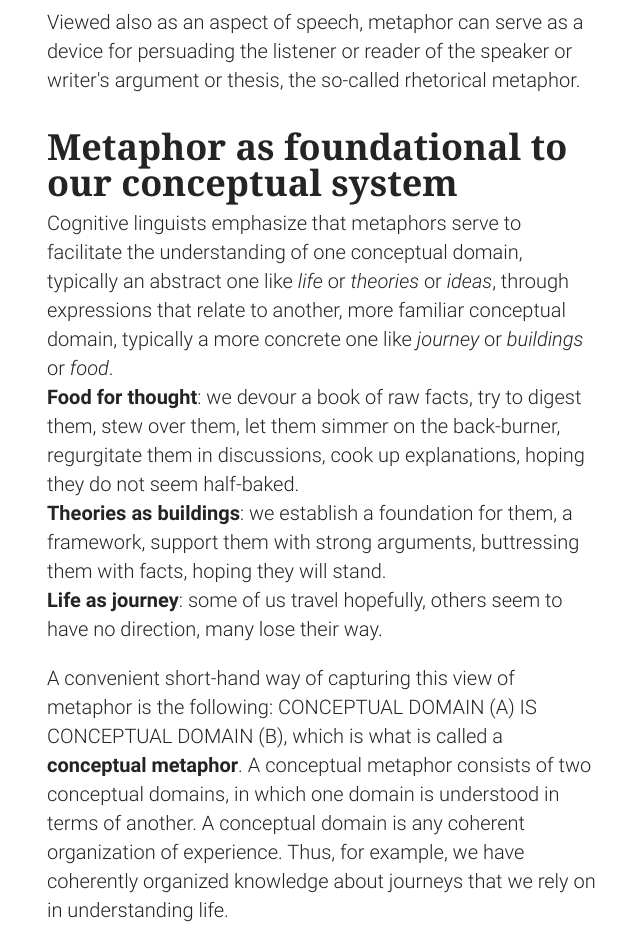
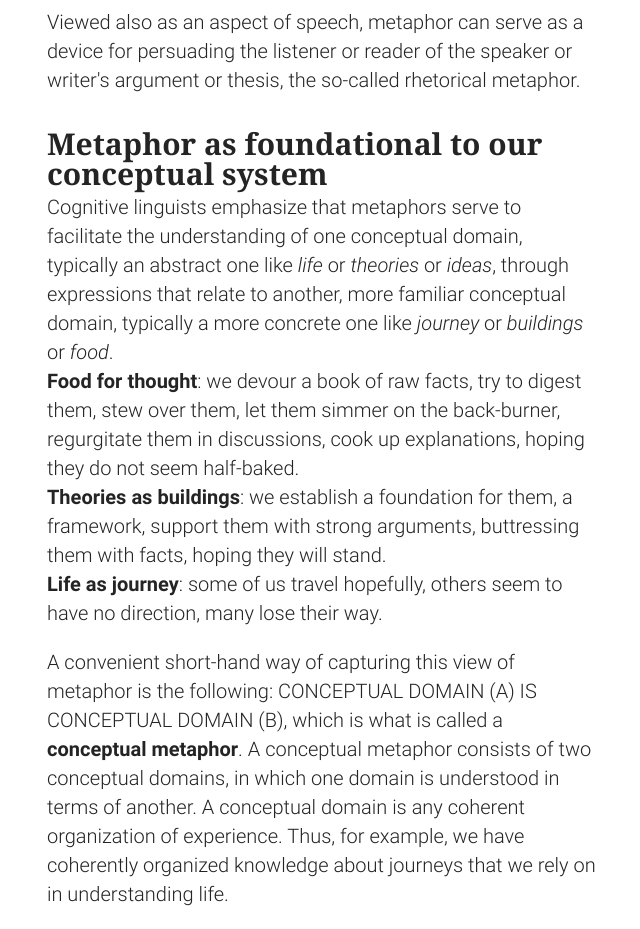
Before and after one commit to tkpeck/art336-html-css-bootcamp-01, a plain HTML site: page index.html in a window 1280 px wide. Shown: the part 6420-7349 px from the top of the page, without its empty margins (318-958 px from the left). Drawn offline with Linux system fonts and the light colour scheme; a web font is replaced by a local one.

Commit message:
edited mistake in code

```diff
--- a/index.html
+++ b/index.html
@@ -110,7 +110,7 @@
 
 		<p>Viewed also as an aspect of speech, metaphor can serve as a device for persuading the listener or reader of the speaker or writer's argument or thesis, the so-called rhetorical metaphor.</p>
 
-		<h3>Metaphor as foundational to our conceptual system</h3>
+		<h4>Metaphor as foundational to our conceptual system</h4>
 		<p>Cognitive linguists emphasize that metaphors serve to facilitate the understanding of one conceptual domain, typically an abstract one like <i>life</i> or <i>theories</i> or <i>ideas</i>, through expressions that relate to another, more familiar conceptual domain, typically a more concrete one like <i>journey</i> or <i>buildings</i> or <i>food</i>.</br><b>Food for thought</b>: we devour a book of raw facts, try to digest them, stew over them, let them simmer on the back-burner, regurgitate them in discussions, cook up explanations, hoping they do not seem half-baked.</br><b>Theories as buildings</b>: we establish a foundation for them, a framework, support them with strong arguments, buttressing them with facts, hoping they will stand.</br><b>Life as journey</b>: some of us travel hopefully, others seem to have no direction, many lose their way.</p>
 
 		<p>A convenient short-hand way of capturing this view of metaphor is the following: CONCEPTUAL DOMAIN &#40;A&#41; IS CONCEPTUAL DOMAIN &#40;B&#41;, which is what is called a <strong>conceptual metaphor</strong>. A conceptual metaphor consists of two conceptual domains, in which one domain is understood in terms of another. A conceptual domain is any coherent organization of experience. Thus, for example, we have coherently organized knowledge about journeys that we rely on in understanding life.</p>
```
Also changed, not shown: 1 other file.
